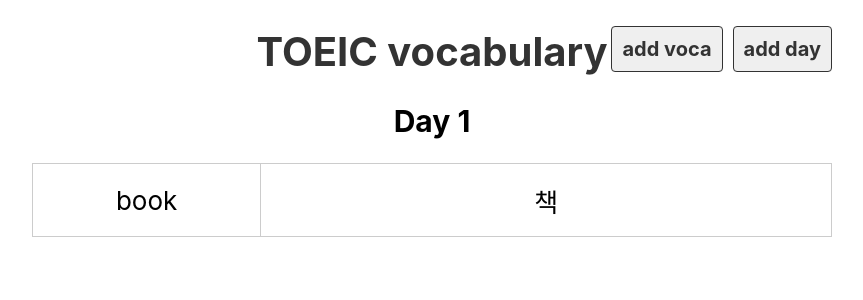
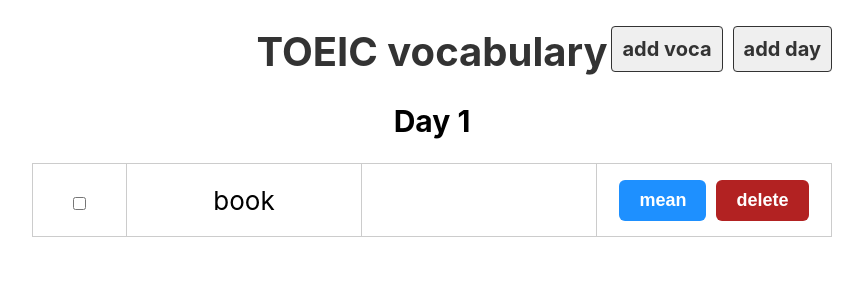
Before and after one commit to jisung-lee7/voca, a React (Create React App) app: page /day/1 in a window 1280 px wide. Shown: the top 300 px of the page, without its empty margins (208-1071 px from the left). Built offline with nearby package versions, Linux system fonts and the light colour scheme.

Commit message:
split Day, Word

```diff
--- a/src/component/Day.js
+++ b/src/component/Day.js
@@ -1,5 +1,6 @@
 import { useParams } from "react-router-dom";
 import dummy from "../db/data.json";
+import Word from "./Word";
 
 export default function Day() {
   // dummy.words
@@ -13,10 +14,7 @@ export default function Day() {
       <table>
         <tbody>
           {wordList.map((word) => (
-            <tr key={word.id}>
-              <td>{word.eng}</td>
-              <td>{word.kor}</td>
-            </tr>
+            <Word word={word} key={word.id} />
           ))}
         </tbody>
       </table>
--- /dev/null
+++ b/src/component/Word.js
@@ -0,0 +1,23 @@
+import { useState } from "react";
+
+export default function Word({ word }) {
+  const [isShow, setIsShow] = useState(false);
+
+  function toggleShow() {
+    setIsShow((prev) => !prev);
+  }
+
+  return (
+    <tr>
+      <td>
+        <input type="checkbox" />
+      </td>
+      <td>{word.eng}</td>
+      <td>{isShow && word.kor}</td>
+      <td>
+        <button onClick={toggleShow}>{isShow ? "hide" : "mean"}</button>
+        <button className="btn_del">delete</button>
+      </td>
+    </tr>
+  );
+}
```
